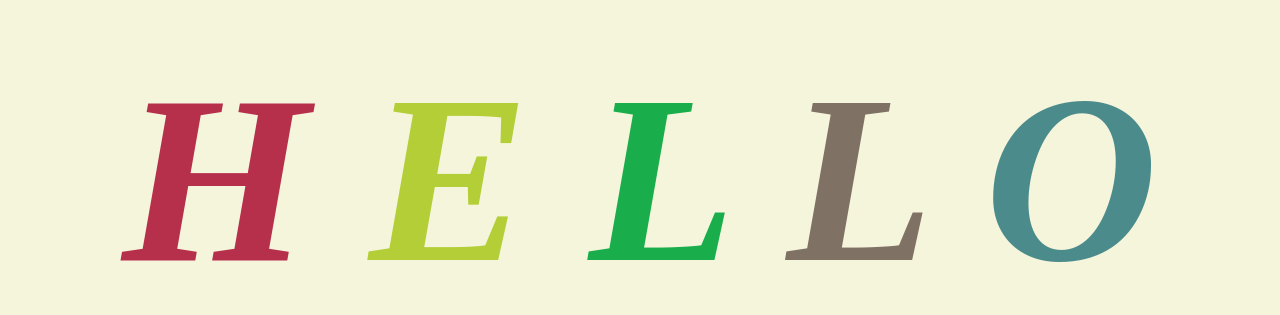
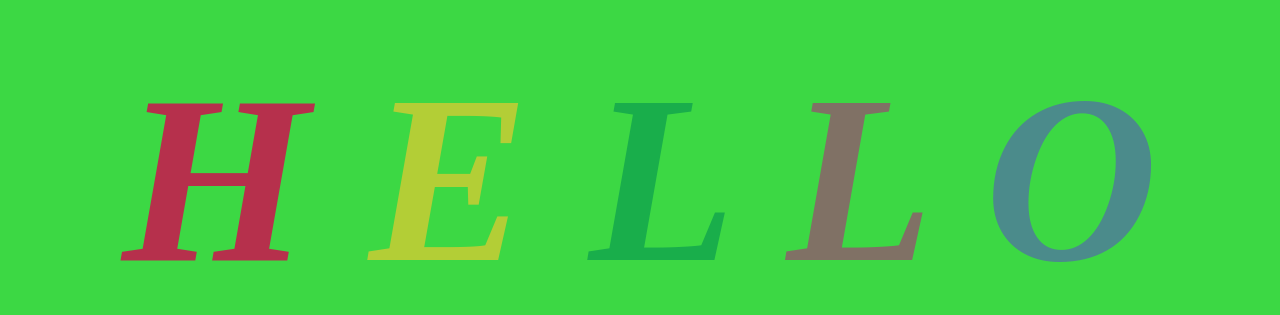
Before and after one commit to MurrayLopez/animated-text-git-demo, a plain HTML site: page index.html in a window 1280 px wide. Shown: the part 128-443 px from the top of the page. Drawn offline with Linux system fonts and the light colour scheme.

Commit message:
green bg color

```diff
--- a/app.css
+++ b/app.css
@@ -9,5 +9,5 @@ body{
     display: flex;
     justify-content: center;
     align-items: center;
-    background-color: beige;
+    background-color: rgb(60, 216, 68);
 }
```
